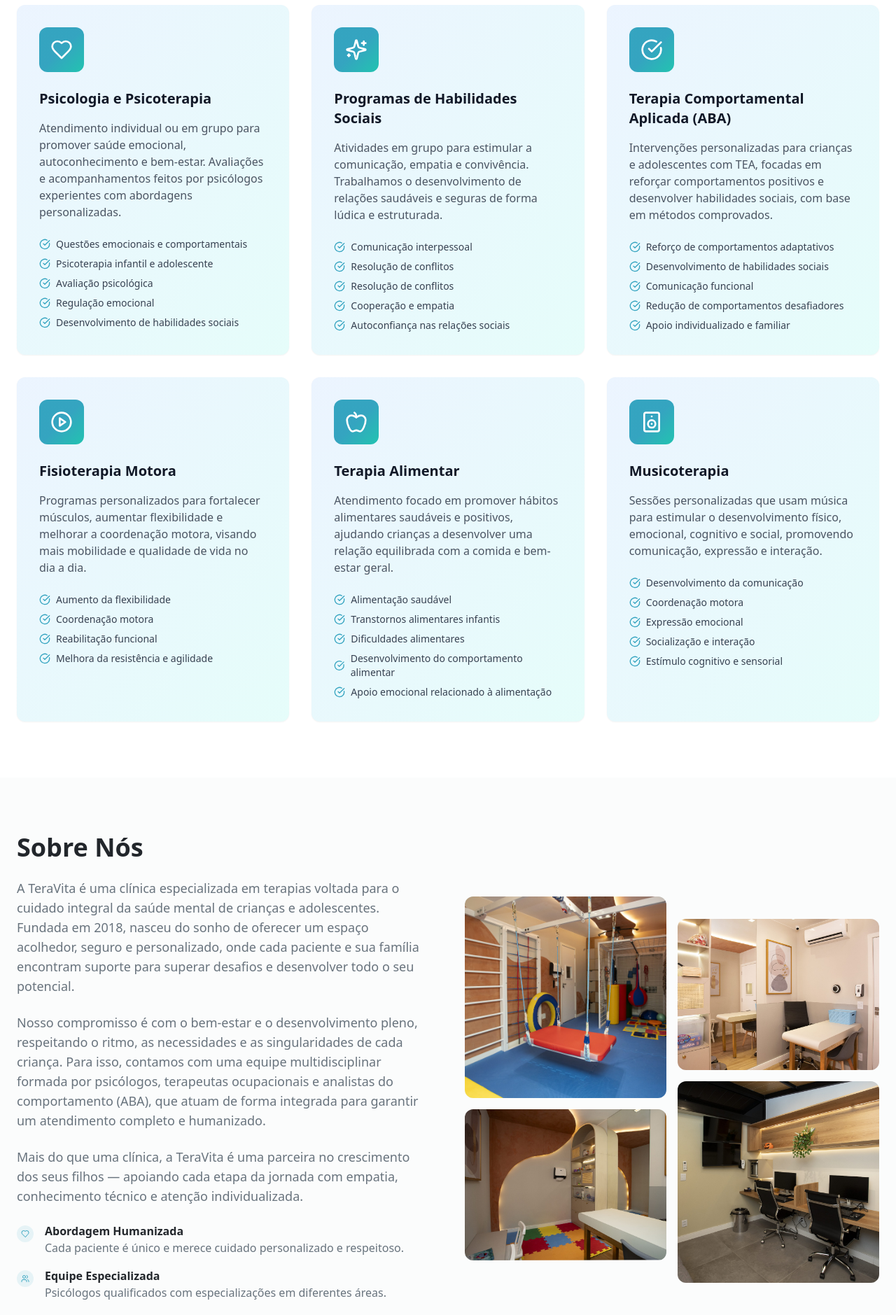
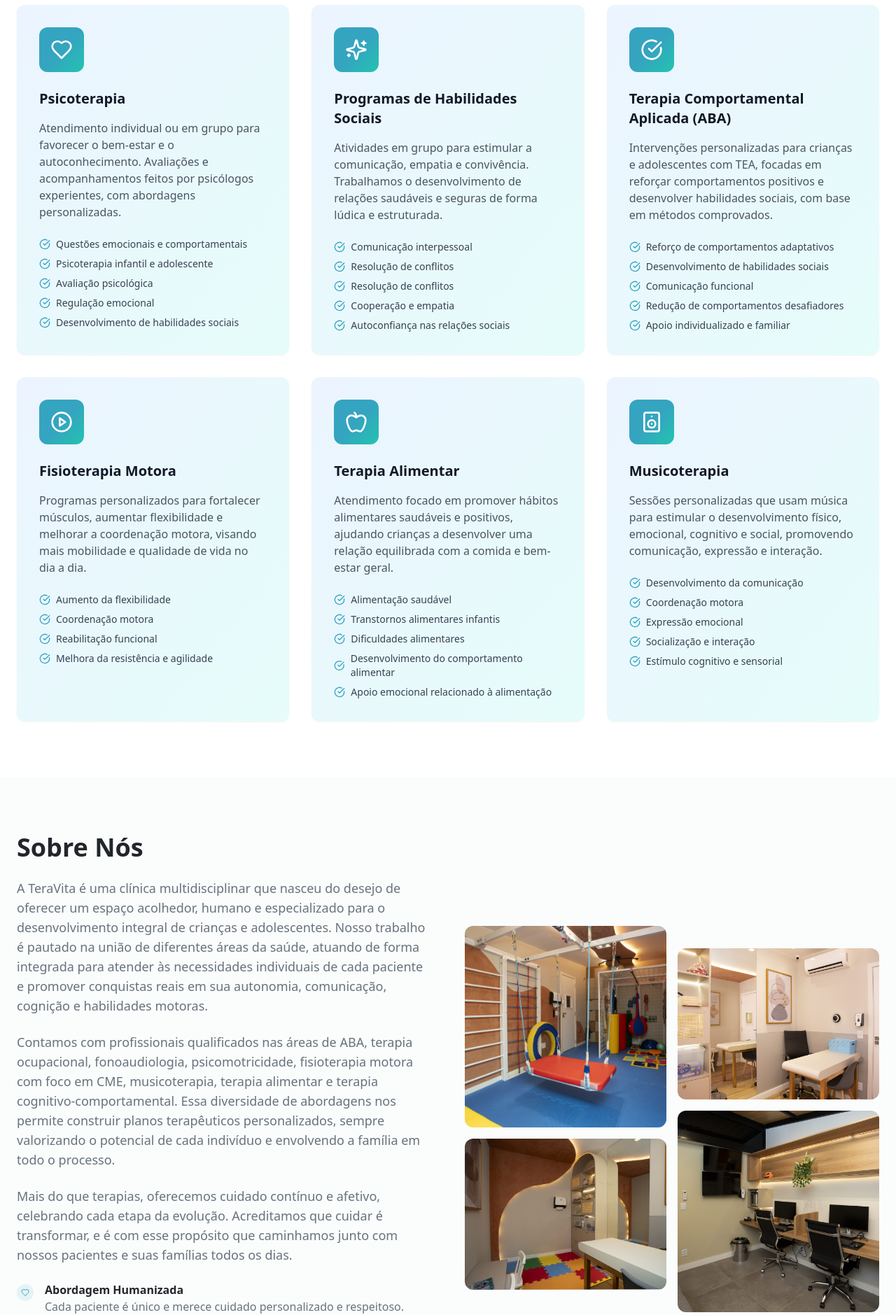
Before and after one commit to LM-Lucas-e-Marcelo/teravita, a React (Vite) app: page / in a window 1280 px wide. Shown: the part 1700-3579 px from the top of the page at 70% size. Built offline with nearby package versions, Linux system fonts and the light colour scheme.

Commit message:
refine about section content and update service titles for clarity

```diff
--- a/src/components/about.tsx
+++ b/src/components/about.tsx
@@ -14,24 +14,28 @@
               Sobre Nós
             </h2>
             <p className="text-lg text-muted-foreground">
-              A TeraVita é uma clínica especializada em terapias voltada para o
-              cuidado integral da saúde mental de crianças e adolescentes.
-              Fundada em 2018, nasceu do sonho de oferecer um espaço acolhedor,
-              seguro e personalizado, onde cada paciente e sua família encontram
-              suporte para superar desafios e desenvolver todo o seu potencial.
+              A TeraVita é uma clínica multidisciplinar que nasceu do desejo de
+              oferecer um espaço acolhedor, humano e especializado para o
+              desenvolvimento integral de crianças e adolescentes. Nosso
+              trabalho é pautado na união de diferentes áreas da saúde, atuando
+              de forma integrada para atender às necessidades individuais de
+              cada paciente e promover conquistas reais em sua autonomia,
+              comunicação, cognição e habilidades motoras.
             </p>
             <p className="text-lg text-muted-foreground">
-              Nosso compromisso é com o bem-estar e o desenvolvimento pleno,
-              respeitando o ritmo, as necessidades e as singularidades de cada
-              criança. Para isso, contamos com uma equipe multidisciplinar
-              formada por psicólogos, terapeutas ocupacionais e analistas do
-              comportamento (ABA), que atuam de forma integrada para garantir um
-              atendimento completo e humanizado.
+              Contamos com profissionais qualificados nas áreas de ABA, terapia
+              ocupacional, fonoaudiologia, psicomotricidade, fisioterapia motora
+              com foco em CME, musicoterapia, terapia alimentar e terapia
+              cognitivo-comportamental. Essa diversidade de abordagens nos
+              permite construir planos terapêuticos personalizados, sempre
+              valorizando o potencial de cada indivíduo e envolvendo a família
+              em todo o processo.
             </p>
             <p className="text-lg text-muted-foreground">
-              Mais do que uma clínica, a TeraVita é uma parceira no crescimento
-              dos seus filhos — apoiando cada etapa da jornada com empatia,
-              conhecimento técnico e atenção individualizada.
+              Mais do que terapias, oferecemos cuidado contínuo e afetivo,
+              celebrando cada etapa da evolução. Acreditamos que cuidar é
+              transformar, e é com esse propósito que caminhamos junto com
+              nossos pacientes e suas famílias todos os dias.
             </p>
             <div className="space-y-4">
               <div className="flex items-start gap-4">
--- a/src/components/ui/footer.tsx
+++ b/src/components/ui/footer.tsx
@@ -24,7 +24,7 @@
                 "Terapia Ocupacional",
                 "Nutrição",
                 "Fonoaudiologia",
-                "Psicologia e Psicoterapia",
+                "Psicoterapia",
                 "Programas de Habilidades Sociais",
                 "Terapia Comportamental Aplicada (ABA)",
                 "Fisioterapia Motora",
--- a/src/components/ui/office-preview.tsx
+++ b/src/components/ui/office-preview.tsx
@@ -17,7 +17,7 @@
         <img
           src={imageUrl}
           alt="Preview"
-          className="w-full h-auto object-contain max-h-[90vh]"
+          className="h-auto object-contain max-h-[90vh] rounded-xl"
         />
       </DialogContent>
     </Dialog>
--- a/src/constants/services.ts
+++ b/src/constants/services.ts
@@ -51,9 +51,9 @@
   },
   {
     icon: Heart,
-    title: "Psicologia e Psicoterapia",
+    title: "Psicoterapia",
     description:
-      "Atendimento individual ou em grupo para promover saúde emocional, autoconhecimento e bem-estar. Avaliações e acompanhamentos feitos por psicólogos experientes com abordagens personalizadas.",
+      "Atendimento individual ou em grupo para favorecer o bem-estar e o autoconhecimento. Avaliações e acompanhamentos feitos por psicólogos experientes, com abordagens personalizadas.",
     features: [
       "Questões emocionais e comportamentais",
       "Psicoterapia infantil e adolescente",
```
